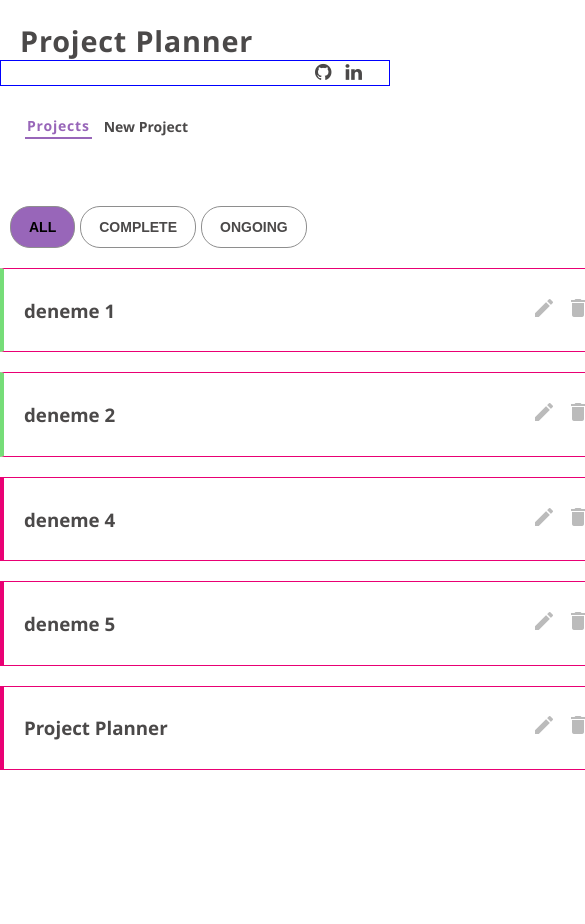
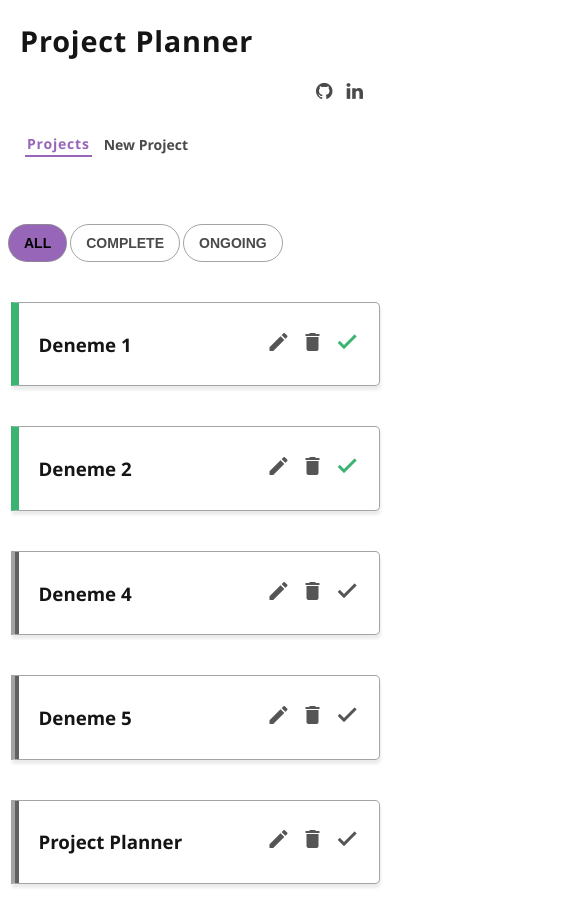
Before and after one commit to banuaggun/project-planner, a Vue app: page / in a window 390 px wide. Shown: the top 924 px of the page, 585 px wide, since content can reach past the window. Before the commit the page ends 844 px from the top, so only its background shows below. Built offline with nearby package versions, Linux system fonts and the light colour scheme; data requests are answered from the project's data file.

Commit message:
Data Styling is Complete

```diff
--- a/src/assets/main.css
+++ b/src/assets/main.css
@@ -8,7 +8,8 @@ html, body, #app, header{
   margin:0;
   padding:0;
   box-sizing: border-box;
-  color:#4b4949;
+  color:#151515;
+  overflow-x:hidden;
 }
 #app {
   max-width: 1100px;
@@ -27,7 +28,7 @@ button{
 }
 
 @media (hover: hover) {
-  a:hover {
+  .main-nav a:hover {
     background-color: transparent;
     background-color:#9866b9;
     color:#fff;
--- a/src/components/FilterNav.vue
+++ b/src/components/FilterNav.vue
@@ -28,8 +28,9 @@ export default {
   font-size:14px;
   text-transform:uppercase;
   font-weight:bold;
+  text-align:center;
   border-radius:20px;
-  border:1px solid #8e8e8e;
+  border:1px solid rgba(142, 142, 142, 0.8);
   cursor:pointer;
 }
 .filter-nav button:nth-child(1),
@@ -43,16 +44,18 @@ export default {
 
 @media (max-width:700px){
   .filter-nav{
-    margin:40px 10px 20px 10px;
+    overflow-x:hidden;
+    margin:40px 8px 20px 8px;
     display:flex;
     justify-content: flex-start;
   }
   .filter-nav button{
-    padding:12px 18px;
+    text-align:center;
+    padding:10px 15px;
   }
   .filter-nav button:nth-child(1),
 .filter-nav button:nth-child(2){
-  margin-right:5px;
+  margin-right:3px;
 
 }
 }
--- a/src/components/Navtitle.vue
+++ b/src/components/Navtitle.vue
@@ -15,10 +15,10 @@
 </template>
 <script>
 export default {
-
+  name:"NavTitle"
 }
 </script>
-<style>
+<style lang="css">
 .title-area{
   display:flex;
   flex-direction: column;
@@ -50,9 +50,12 @@ export default {
   color:#4b4949;
 }
 @media (max-width:700px){
+  .title-area{
+    overflow-x:hidden;
+  }
   .title-area-right{
+    margin-top:20px;
     padding-right:20px;
-    border:1px solid blue;
   }
   .title-area a{
     font-size:14px;
--- a/src/components/SingleProject.vue
+++ b/src/components/SingleProject.vue
@@ -1,12 +1,12 @@
 <template>
     <div class="project" :class="{ complete: project.complete }">
-        <div class="actions">
-            <h3 @click="showDetails = !showDetails">{{ project.title }}</h3>
+        <div class="actions" @click="showDetails = !showDetails">
+            <h3>{{ project.title }}</h3>
             <div class="icons">
                 <router-link :to="{name:'EditProject', params:{id:project.id}}">
-                    <span class="material-icons">edit</span>
+                    <span class="material-icons edit">edit</span>
                 </router-link>
-                <span class="material-icons" @click="deleteProject">
+                <span class="material-icons delete" @click="deleteProject">
                     delete
                 </span>
                 <span class="material-icons tick" @click="toggleComplete"
@@ -49,18 +49,41 @@ export default {
 </script>
 <style>
 .project {
-    margin: 20px auto;
+    display:flex;
+    flex-direction:column;
+    justify-content:center;
+    margin: 40px auto;
     background-color: #fff;
     padding: 10px 20px;
     border-radius: 0 5px 5px 0;
-    box-shadow: 1px 2px 3px rgba(0, 0, 0, 0, 0.05);
-    border-width: 1px 1px 1px 4px;
-    border-style: solid;
-    border-color: #e90074;
-    width: 600px;
+    box-shadow: 1px 4px 3px rgba(0, 0, 0, 0.08);
+    border-width: 1px 1px 1px 8px;
+    border-style: ridge;
+    border-color: rgba(142, 142, 142, 0.8);
+    max-width: 600px;
+    width:100%;
 }
+.project:hover{
+    cursor:pointer;
+    border-color:rgba(152, 102, 185, 0.4);
+    background-color:rgba(152, 102, 185, 0.5);
+    transition:all 0.2s;
+}
+
+@media (max-width:700px){
+    .project{
+
+        margin:40px auto;
+        width:calc(100% - 70px);
+    }
+}
+
 h3 {
+    text-transform:capitalize;
     cursor: pointer;
+}
+.details p::first-letter{
+    text-transform:capitalize;
 }
 .actions {
     display: flex;
@@ -70,16 +93,25 @@ h3 {
 .material-icons {
     font-size: 24px;
     margin-left: 10px;
-    color: #bbb;
+    color: #555;
     cursor: pointer;
 }
-.material-icons:hover {
-    color: #777;
+.edit:hover{
+    color:darkorange;
 }
+
+.delete:hover{
+    color:darkred;
+}
+
+.tick{
+    font-weight:bold;
+}
+
 .project.complete {
-    border-left: 4px solid #76dd78;
+    border-left: 8px solid mediumseagreen;
 }
 .project.complete .tick {
-    color: #76dd78;
+    color: mediumseagreen;
 }
 </style>
```
